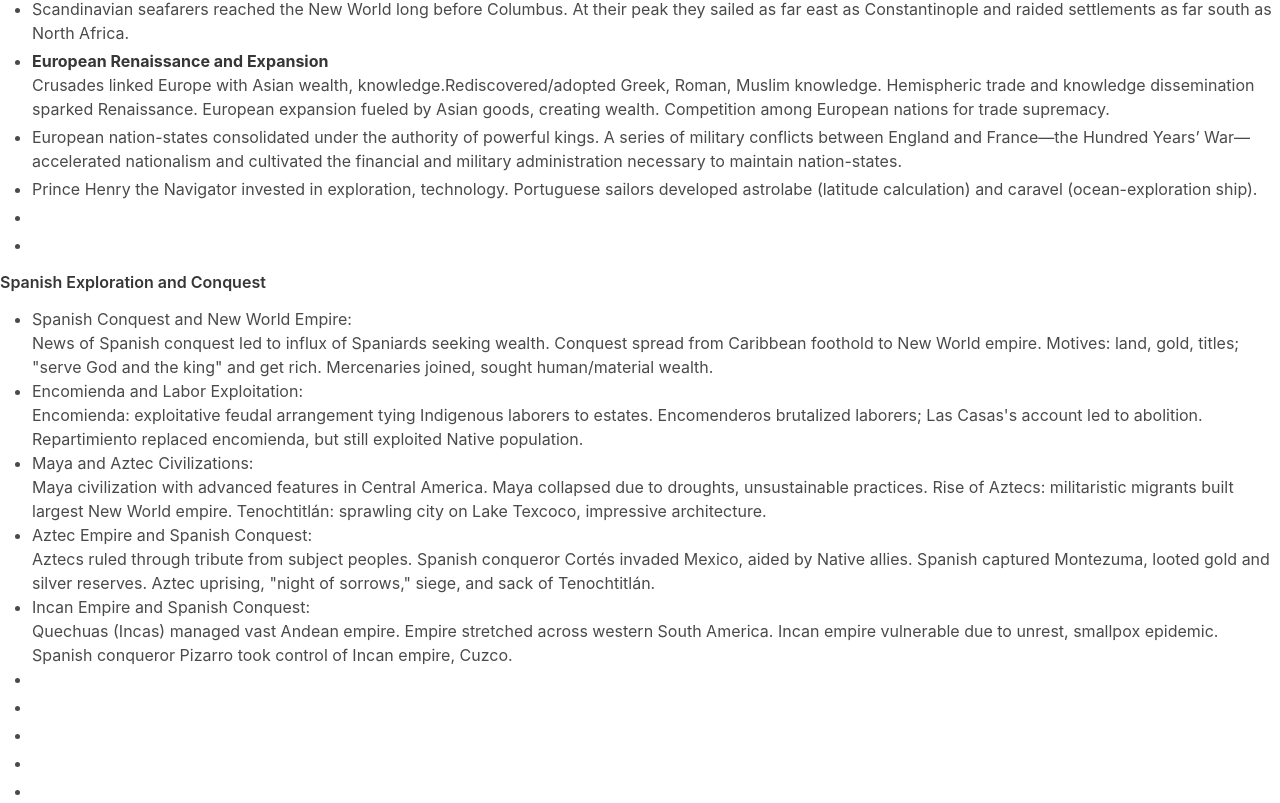
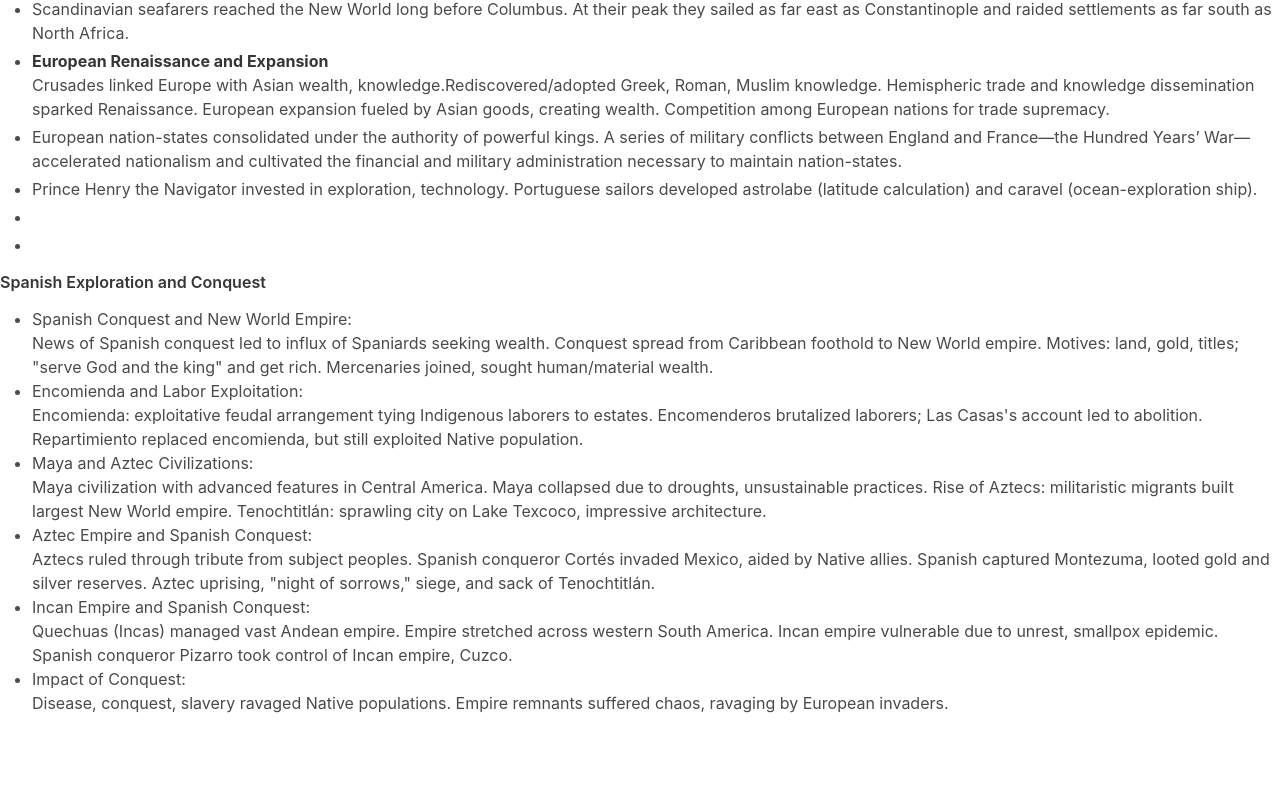
Before and after one commit to ericcnguyen04/semester-1, a React (Create React App) app: page /us-history in a window 1280 px wide. Shown: the part 1201-2004 px from the top of the page. After the commit the page ends 1916 px from the top, so only its background shows below. Built offline with nearby package versions, Linux system fonts and the light colour scheme.

Commit message:
gone this section

```diff
--- a/src/Components/US-history.jsx
+++ b/src/Components/US-history.jsx
@@ -104,11 +104,11 @@ export default function English () {
                         Incan empire vulnerable due to unrest, smallpox epidemic.
                         Spanish conqueror Pizarro took control of Incan empire, Cuzco.
                         </div>
-                        <li></li>
-                        <li></li>
-                        <li></li>
-                        <li></li>
-                        <li></li>
+                        <li>Impact of Conquest:</li>
+                        <div>
+                        Disease, conquest, slavery ravaged Native populations.
+                        Empire remnants suffered chaos, ravaging by European invaders.
+                        </div>
                     </ul>
             </div>
         </div>
```
